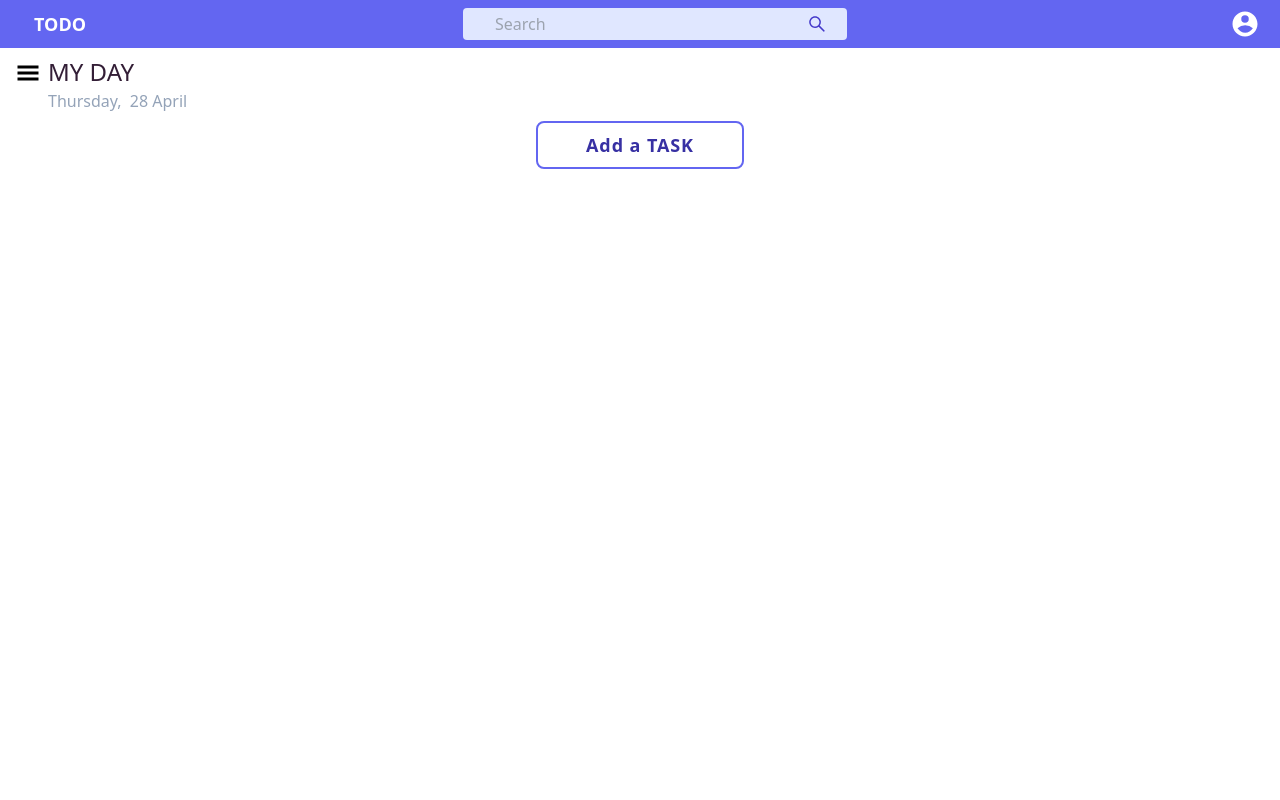
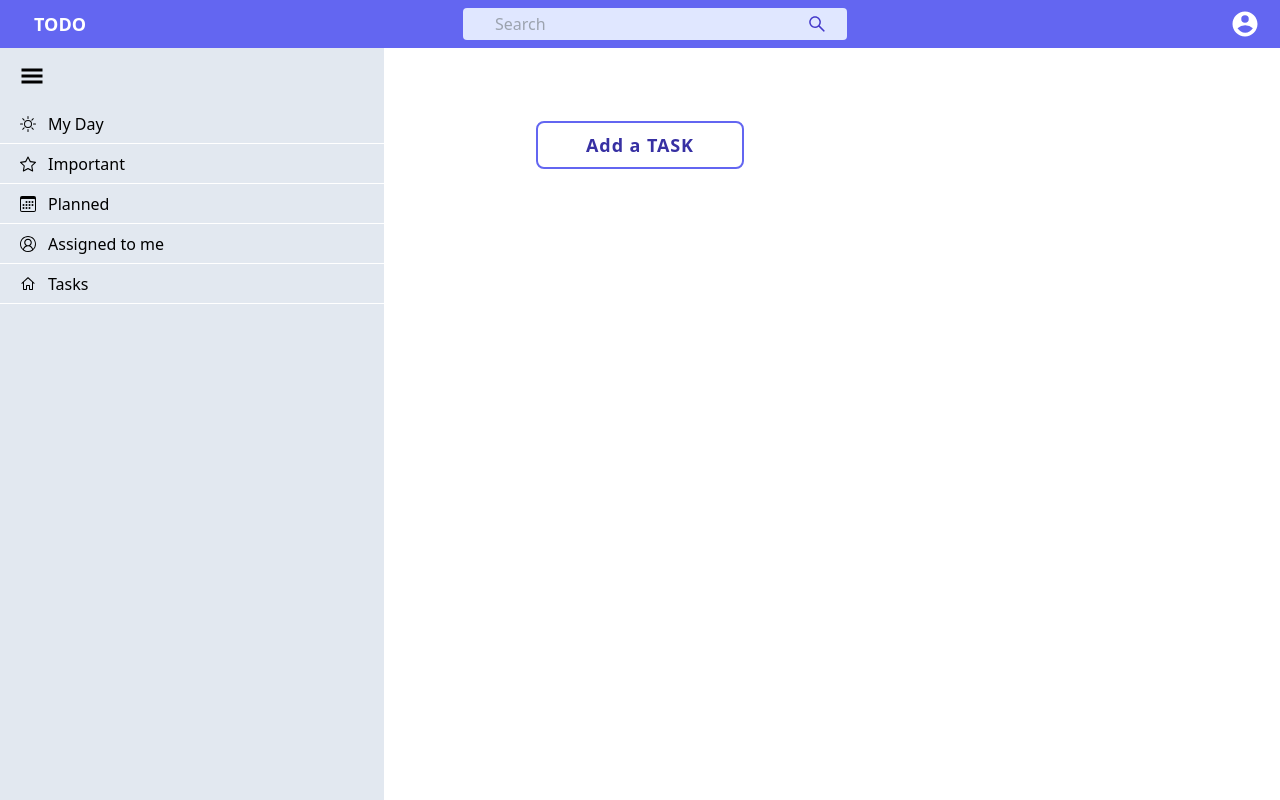
Before and after one commit to AbuHurairah127/todo-by-abu-hurairah, a React (Create React App) app: page / in a window 1280 px wide. Built offline with nearby package versions, Linux system fonts and the light colour scheme.

Commit message:
Left side bar completed (design)

```diff
--- a/src/components/header/Header.js
+++ b/src/components/header/Header.js
@@ -22,9 +22,9 @@ const Header = () => {
           <AiOutlineSearch />
         </div>
       </div>
-      <div className="right text-white text-3xl mx-5 cursor-pointer hover:text-indigo-700 hover:bg-white rounded-full transition delay-50 ease-in-out">
+      <div className="right text-white text-3xl mx-5 cursor-pointer hover:text-indigo-700  hover:bg-white rounded-full transition delay-50 ease-in-out">
         <a href="/">
-          <RiAccountCircleFill />
+          <RiAccountCircleFill className="border-none outline-none"></RiAccountCircleFill>
         </a>
       </div>
     </div>
--- a/src/components/sidebars/navbar-left/Navbar.js
+++ b/src/components/sidebars/navbar-left/Navbar.js
@@ -0,0 +1,26 @@
+import React from "react";
+import NavbarLink from "./navbarLink/NavbarLink";
+import { BsSun, BsStar, BsCalendar3 } from "react-icons/bs";
+import { VscAccount, VscHome } from "react-icons/vsc";
+import { GiHamburgerMenu } from "react-icons/gi";
+
+const Navbar = () => {
+  return (
+    <div className="w-[30vw] fixed left-0 top-0 bg-slate-200 h-screen mt-12">
+      <div className="">
+        <GiHamburgerMenu className="inline ml-5 my-4 text-2xl relative cursor-pointer hover:bg-slate-100 active:bg-slate-300"></GiHamburgerMenu>
+      </div>
+      <NavbarLink label="My Day" icon={<BsSun />} link="/" />
+      <NavbarLink label="Important" icon={<BsStar />} link="/important" />
+      <NavbarLink label="Planned" icon={<BsCalendar3 />} link="/planned" />
+      <NavbarLink
+        label="Assigned to me"
+        icon={<VscAccount />}
+        link="/assignedToMe"
+      />
+      <NavbarLink label="Tasks" icon={<VscHome />} link="/Tasks" />
+    </div>
+  );
+};
+
+export default Navbar;
--- /dev/null
+++ b/src/components/sidebars/navbar-left/navbarLink/NavbarLink.js
@@ -0,0 +1,16 @@
+import React from "react";
+
+const NavbarLink = (props) => {
+  return (
+    <a href={props.link} className="focus:outline-none">
+      <div className="flex flex-row items-center px-5 py-0.5 border-b-[1px] border-white max-h-10  font-thin active:font-normal focus:bg-slate-500 active:bg-slate-300 hover:bg-slate-100">
+        <div>{props.icon}</div>
+        <ul className="px-3 py-1.5">
+          <li className="py-0">{props.label}</li>
+        </ul>
+      </div>
+    </a>
+  );
+};
+
+export default NavbarLink;
--- a/src/pages/home/Home.js
+++ b/src/pages/home/Home.js
@@ -3,6 +3,7 @@ import AddTodo from "../../components/addTodo/AddTodo";
 import Button from "../../components/button/Button";
 import DayDetails from "../../components/dayDetails/DayDetails";
 import Header from "../../components/header/Header";
+import Navbar from "../../components/sidebars/navbar-left/Navbar";
 
 const Home = () => {
   return (
@@ -12,6 +13,7 @@ const Home = () => {
       <div className="block m-auto">
         <Button label="Add a TASK" />
       </div>
+      <Navbar />
     </div>
   );
 };
```
